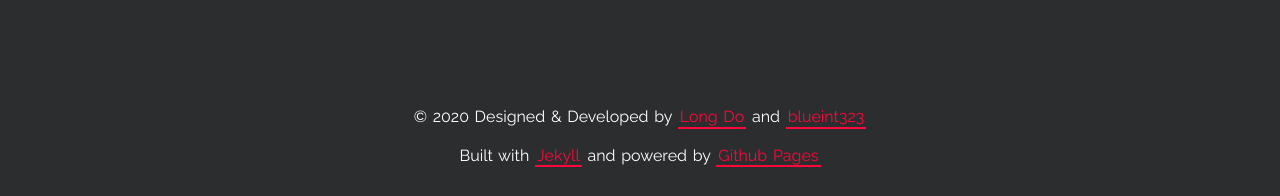
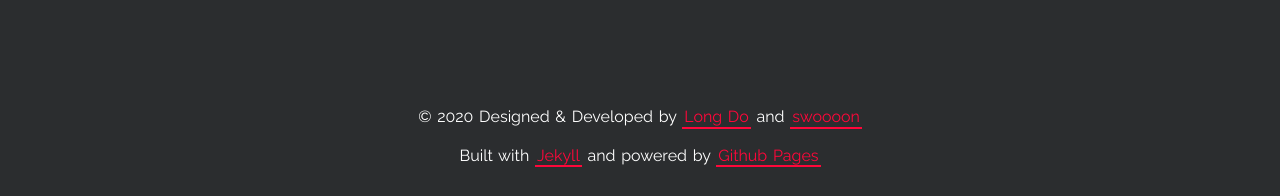
Before and after one commit to swoooon/blueint323.github.io, a Jekyll site: the page built from index.html, in a window 1280 px wide and 900 px high, scrolled down 3084 px. Shown: the part 701-897 px from the top of the window. Built offline with Jekyll 4.4.1, drawn with Linux system fonts in a browser that asks for light colours.

Commit message:
update blog name

```diff
--- a/_config_dev.yml
+++ b/_config_dev.yml
@@ -1 +1 @@
-baseurl: "/blueint323" # the subpath of your site, e.g. /blog
+baseurl: "/swoooon" # the subpath of your site, e.g. /blog
--- a/_includes/footer.html
+++ b/_includes/footer.html
@@ -5,8 +5,8 @@
       Long Do
     </a>
     and
-    <a class="highlight-link" href="https://github.com/blueint323" target="_blank" rel="noreferrer">
-      blueint323
+    <a class="highlight-link" href="https://github.com/swoooon" target="_blank" rel="noreferrer">
+      swoooon
     </a>
   </p>
   <p>
```
